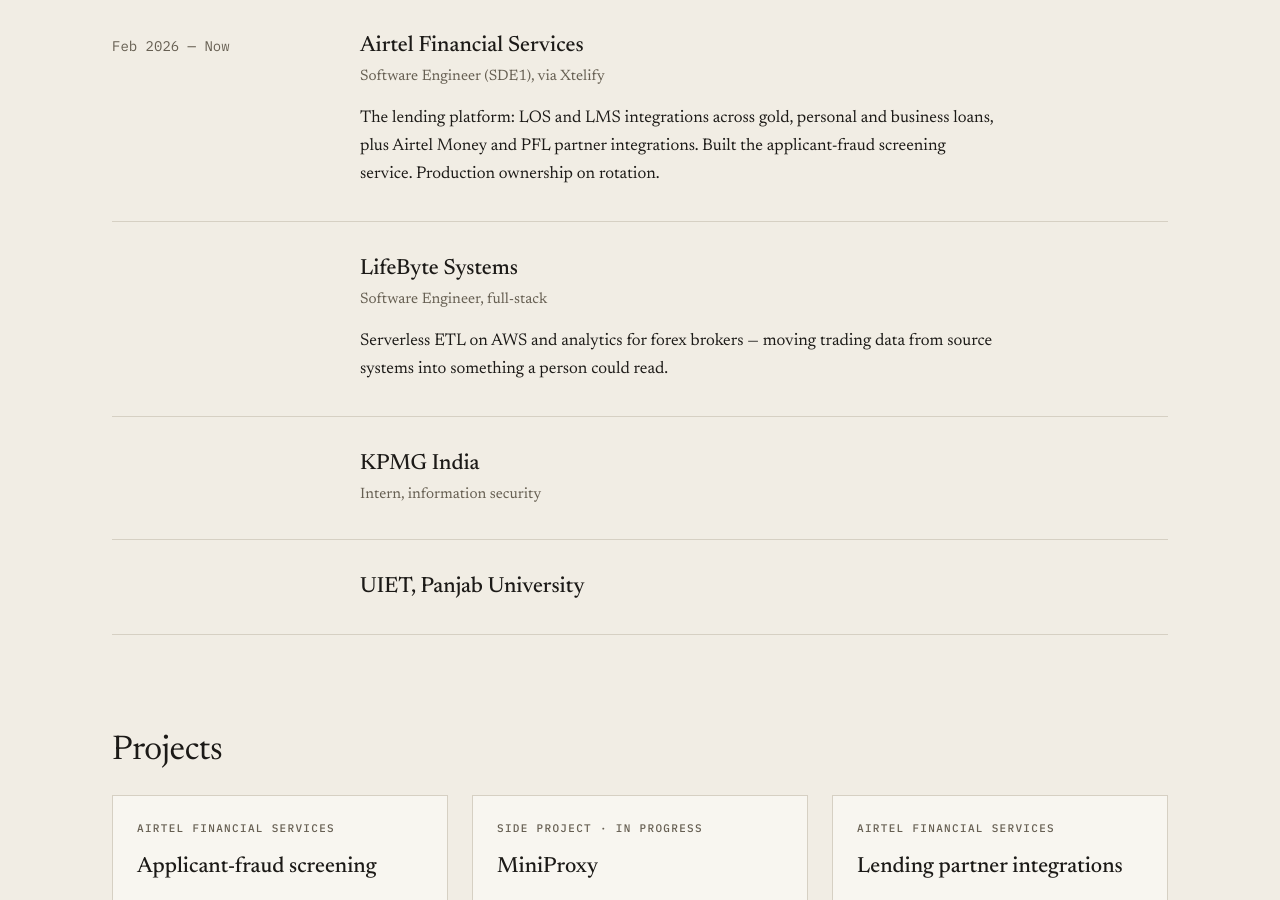
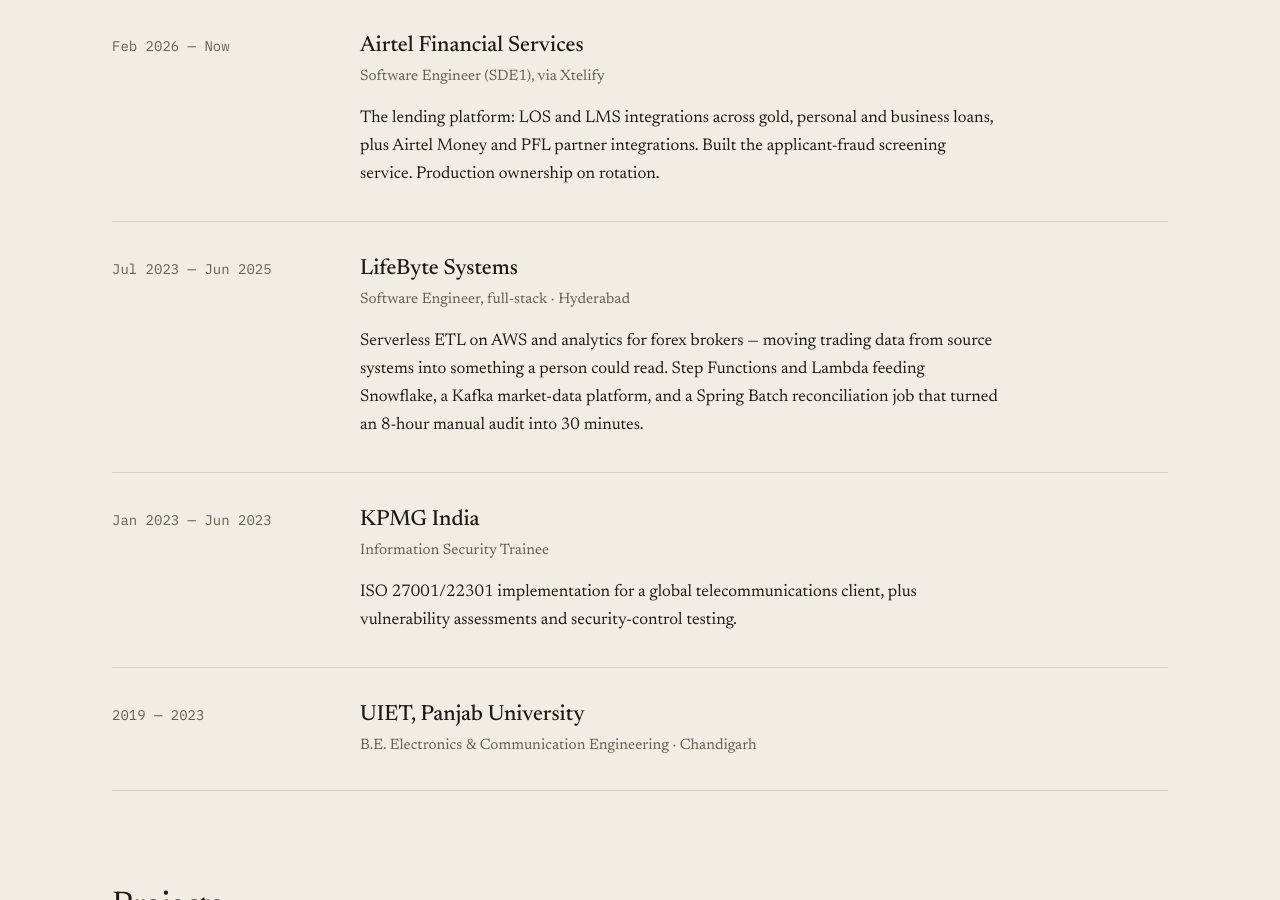
Before and after one commit to vishavbangotra/Portfolio, a Jekyll site: the page built from work.html, in a window 1280 px wide and 900 px high, scrolled down 637 px. Built offline with Jekyll 4.4.1, drawn with Linux system fonts in a browser that asks for light colours; some of the changed text lies outside the part shown.

Commit message:
Fill experience, education and LinkedIn from résumé
Co-Authored-By: Claude Opus 5.5 <noreply@anthropic.com>
Claude-Session: https://claude.ai/code/session_01Gv7BBFTW5Bo6LzweeaeDHK

```diff
--- a/_config.yml
+++ b/_config.yml
@@ -15,7 +15,7 @@ baseurl: "/Portfolio"
 # Links shown in the footer. Leave a value empty to hide its link.
 social:
   github: "https://github.com/vishavbangotra"
-  linkedin: "" # TODO: e.g. https://www.linkedin.com/in/<handle>/
+  linkedin: "https://www.linkedin.com/in/vishav-bangotra/"
   resume: "https://drive.google.com/file/d/19B1twPj0WNjpwt0HRIjFSsiN1LhTuw6P/view?usp=sharing"
 
 # Topics used to filter the journal, in display order.
--- a/_data/experience.yml
+++ b/_data/experience.yml
@@ -7,17 +7,22 @@
     business loans, plus Airtel Money and PFL partner integrations. Built the
     applicant-fraud screening service. Production ownership on rotation.
 
-- dates: "" # TODO: e.g. "Jul 2023 — Jan 2026"
+- dates: Jul 2023 — Jun 2025
   org: LifeByte Systems
-  role: Software Engineer, full-stack
+  role: Software Engineer, full-stack · Hyderabad
   summary: >-
     Serverless ETL on AWS and analytics for forex brokers — moving trading data
-    from source systems into something a person could read.
+    from source systems into something a person could read. Step Functions and
+    Lambda feeding Snowflake, a Kafka market-data platform, and a Spring Batch
+    reconciliation job that turned an 8-hour manual audit into 30 minutes.
 
-- dates: "" # TODO: year
+- dates: Jan 2023 — Jun 2023
   org: KPMG India
-  role: Intern, information security
+  role: Information Security Trainee
+  summary: >-
+    ISO 27001/22301 implementation for a global telecommunications client, plus
+    vulnerability assessments and security-control testing.
 
-- dates: "" # TODO: years
+- dates: 2019 — 2023
   org: UIET, Panjab University
-  role: "" # TODO: degree, e.g. "B.E., Computer Science and Engineering"
+  role: B.E. Electronics & Communication Engineering · Chandigarh
--- a/_data/tools.yml
+++ b/_data/tools.yml
@@ -6,7 +6,9 @@
 - MongoDB
 - PostgreSQL
 - Redis
+- Snowflake
 - Aerospike
 - AWS
 - Python · FastAPI
+- LangGraph · RAG
 - Docker
```
